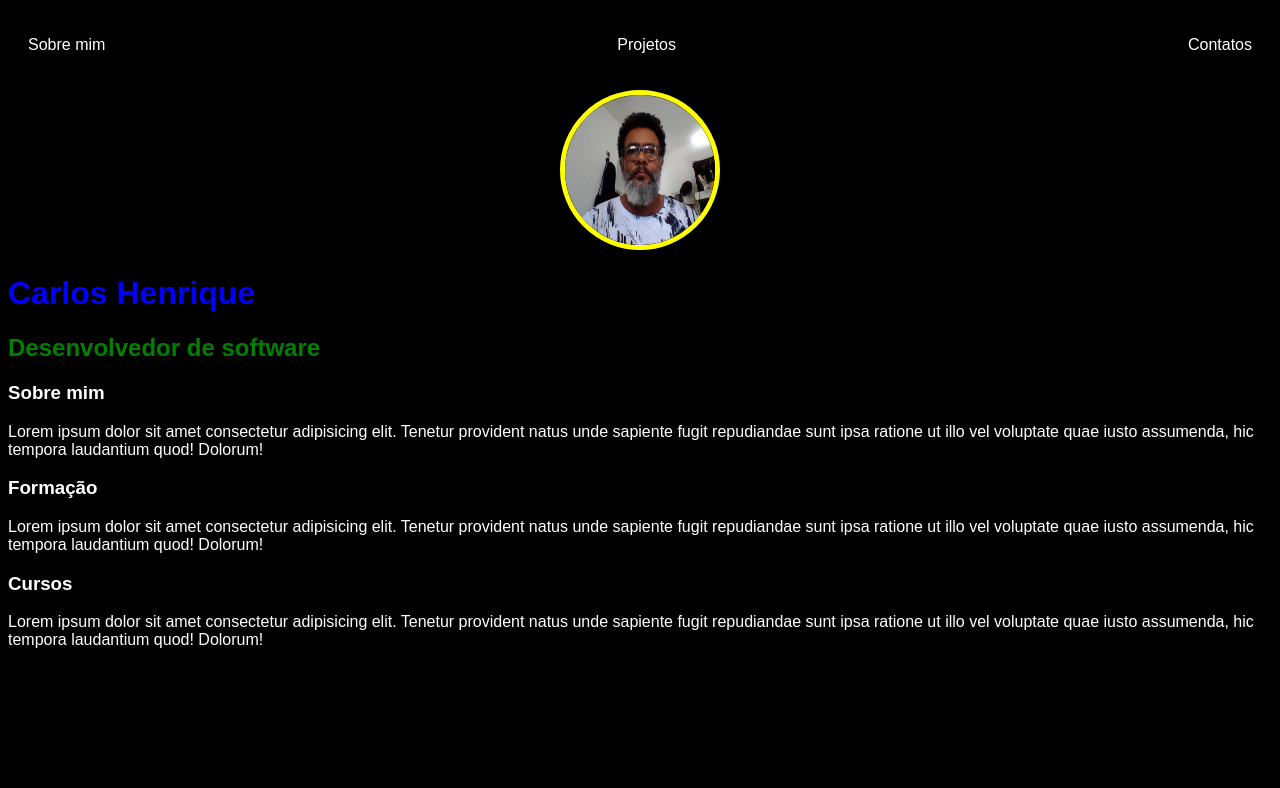
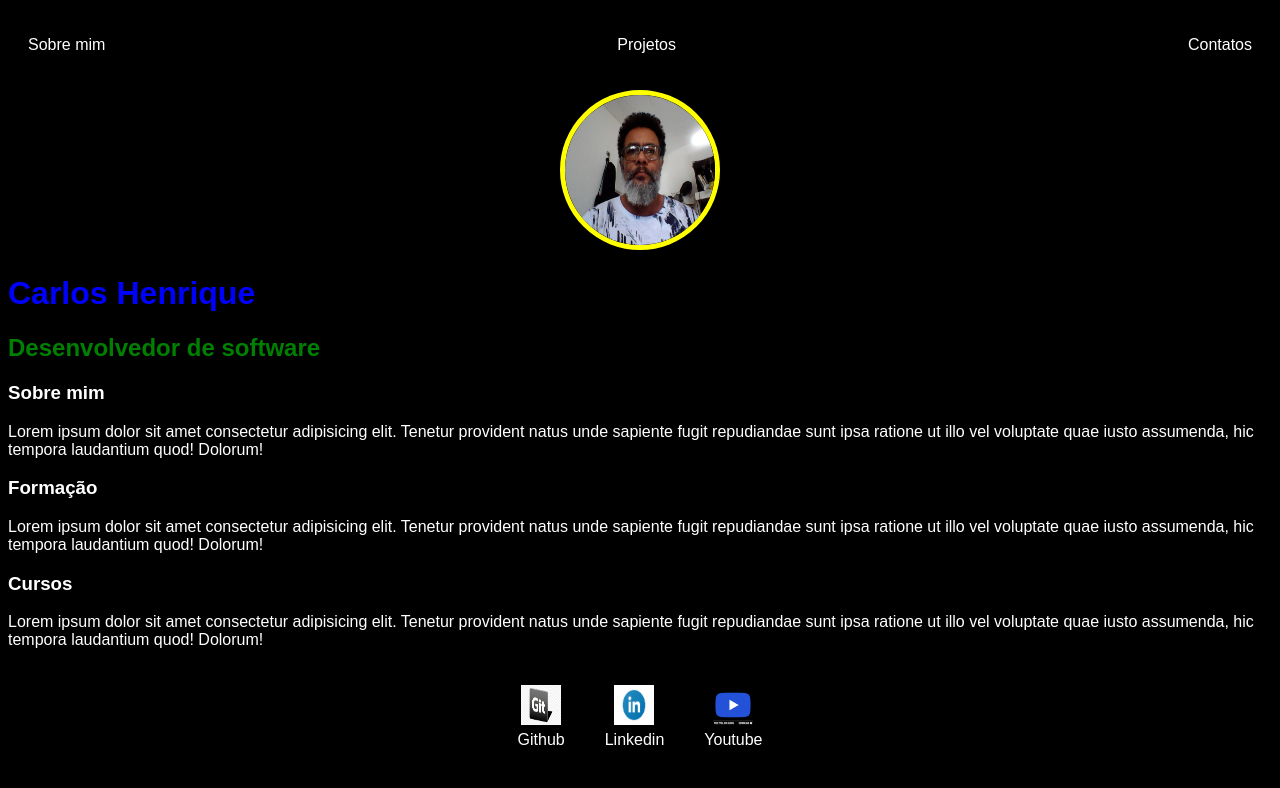
Before and after one commit to fariascarlos2346/easy-portfolio, a plain HTML site: page index.html in a window 1280 px wide. Drawn offline with Linux system fonts and the light colour scheme.

Commit message:
novas imagens e modificações

```diff
--- a/index.css
+++ b/index.css
@@ -17,7 +17,7 @@ a {
     text-decoration: none;
 }
 
-img {
+header img {
     width: 150px;
     height: 150px;
     border-radius: 50%;
@@ -34,3 +34,22 @@ h1 {
 h2 {
     color: green
 }
+
+footer img {
+    width: 40px;
+    height: 40px;
+}
+
+footer {
+    display: flex;
+    justify-content: center;
+}
+
+footer a {
+    margin: 20px;
+    text-align: center;
+}
+
+footer p {
+    margin-top: 2px;
+}
--- a/index.html
+++ b/index.html
@@ -28,6 +28,7 @@
         <h1>Carlos Henrique</h1>
         <h2>Desenvolvedor de software</h2>
     </header>
+    <main>
         <section>
             <h3>Sobre mim</h3>
             <p>
@@ -42,5 +43,21 @@
                 Lorem ipsum dolor sit amet consectetur adipisicing elit. Tenetur provident natus unde sapiente fugit repudiandae sunt ipsa ratione ut illo vel voluptate quae iusto assumenda, hic tempora laudantium quod! Dolorum!
             </p>
         </section>
+    </main>
+
+    <footer>
+        <a href="https://github.com/fariascarlos2346" target="_blank" rel="noopener noreferrer">
+           <img src="./img/github.png"></img>
+           <p>Github</p>
+        </a>
+        <a href="https://www.linkedin.com/in/fariascarlos-desevolvedor/" target="_blank" rel="noopener noreferrer">
+            <img src="./img/linkedin.jpg"></img>
+            <p>Linkedin</p>
+         </a>
+         <a href="https://www.youtube.com/channel/UCSa45iU1EM9HBv3Ya-FmW9w" target="_blank" rel="noopener noreferrer">
+            <img src="./img/youtube.png"></img>
+            <p>Youtube</p>
+         </a>
+    </footer>
 </body>
 </html>
```
Also changed, not shown: img/github.png (added), img/linkedin.jpg (added), img/youtube.png (added). Lines whose indentation alone changed are shown as unchanged.
